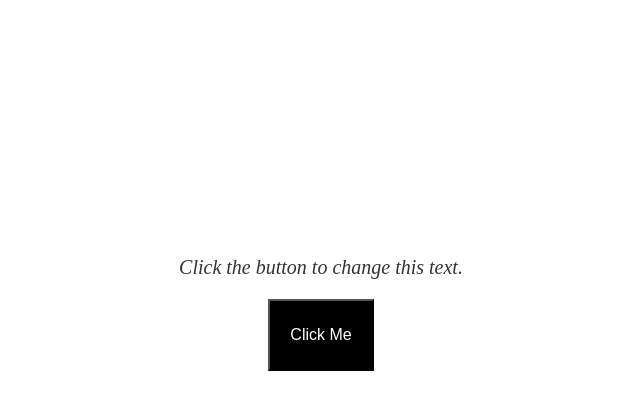
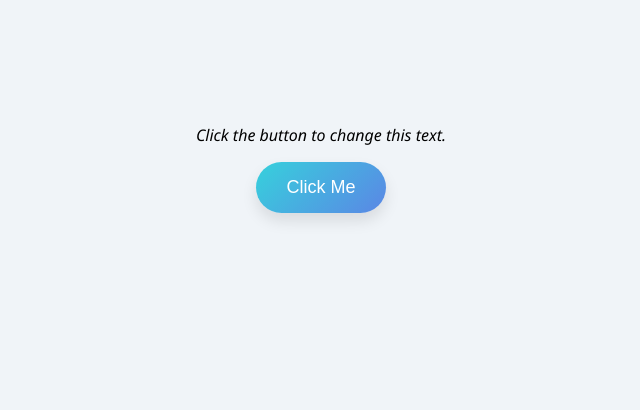
Before and after one commit to Achilles147886/Activity3, a plain HTML site: page Index.html in a window 1280 px wide. Shown: the whole page, without its empty margins (319-959 px from the left). Drawn offline with Linux system fonts and the light colour scheme.

Commit message:
Update Index.html

```diff
--- a/Index.html
+++ b/Index.html
@@ -1,31 +1,48 @@
 <!DOCTYPE html>
 <head>
 <style>
-body{
-    font-style: italic;
-    text-align: center;
-    font-size: xx-large;
-    margin-left: 25%;
-    margin-right: 25%;
-    margin-top: 20%;
-    margin-bottom: 20%;
-}
-button{
-    background-color: black;
-    padding: 25px 20px;
-    font-size: medium;
-    color: white;
-    transition: 0.4s;
-}
-button:hover {
-      background: white;
+body {
+      font-family: 'Segoe UI', Tahoma, Geneva, Verdana, sans-serif;
+      background-color: #f0f4f8;
+      text-align: center;
+      padding-top: 100px;
+    }
+
+    h1 {
+      color: #333;
+    }
+
+    #result {
+      margin-top: 20px;
+      font-size: 24px;
+      color: #444;
+      transition: all 0.3s ease-in-out;
+    }
+
+    button {
+      background: linear-gradient(135deg, #36d1dc, #5b86e5);
+      border: none;
+      color: white;
+      padding: 15px 30px;
+      font-size: 18px;
+      border-radius: 30px;
+      cursor: pointer;
+      box-shadow: 0 8px 15px rgba(0, 0, 0, 0.1);
+      transition: all 0.3s ease;
+    }
+
+    button:hover {
+      background: linear-gradient(135deg, #5b86e5, #36d1dc);
       box-shadow: 0 15px 20px rgba(0, 0, 0, 0.2);
-      color: black;
+      transform: translateY(-3px);
     }
-p {
-      font-size: 20px;
-      color: #333;
-      transition: all 0.3s ease-in-out;
+
+    button:active {
+      transform: translateY(0);
+      box-shadow: 0 5px 10px rgba(0, 0, 0, 0.2);
+    }
+    p{
+        font-style: italic;
     }
 </style>
 </head>
```
